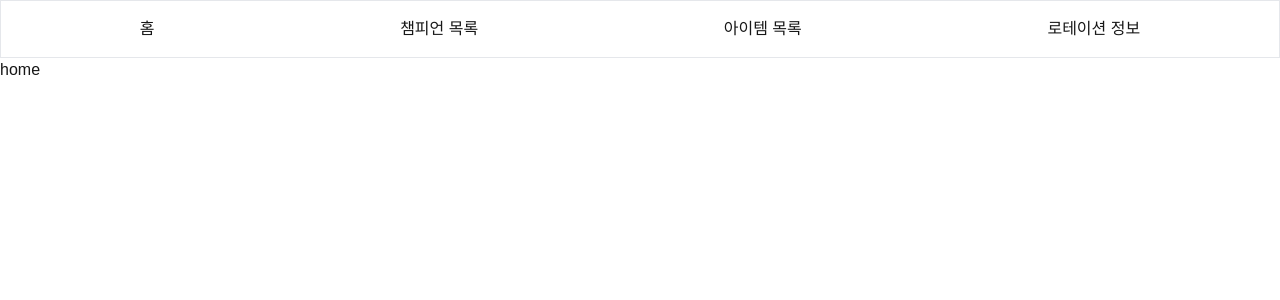
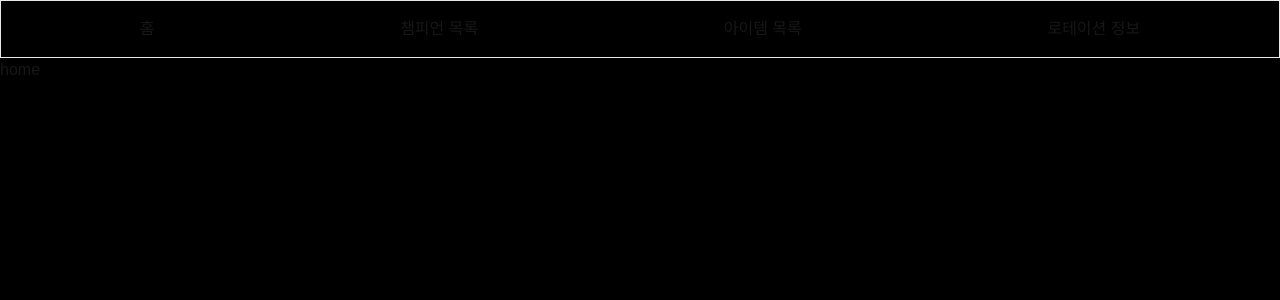
Before and after one commit to ick-web/next-lol-info, a Next.js app: page / in a window 1280 px wide. Shown: the top 300 px of the page. Built offline with nearby package versions, Linux system fonts and the light colour scheme.

Commit message:
fix: 배경 색 변경

```diff
--- a/src/app/globals.css
+++ b/src/app/globals.css
@@ -3,7 +3,7 @@
 @tailwind utilities;
 
 :root {
-  --background: #ffffff;
+  --background: #000000;
   --foreground: #171717;
 }
 
```
